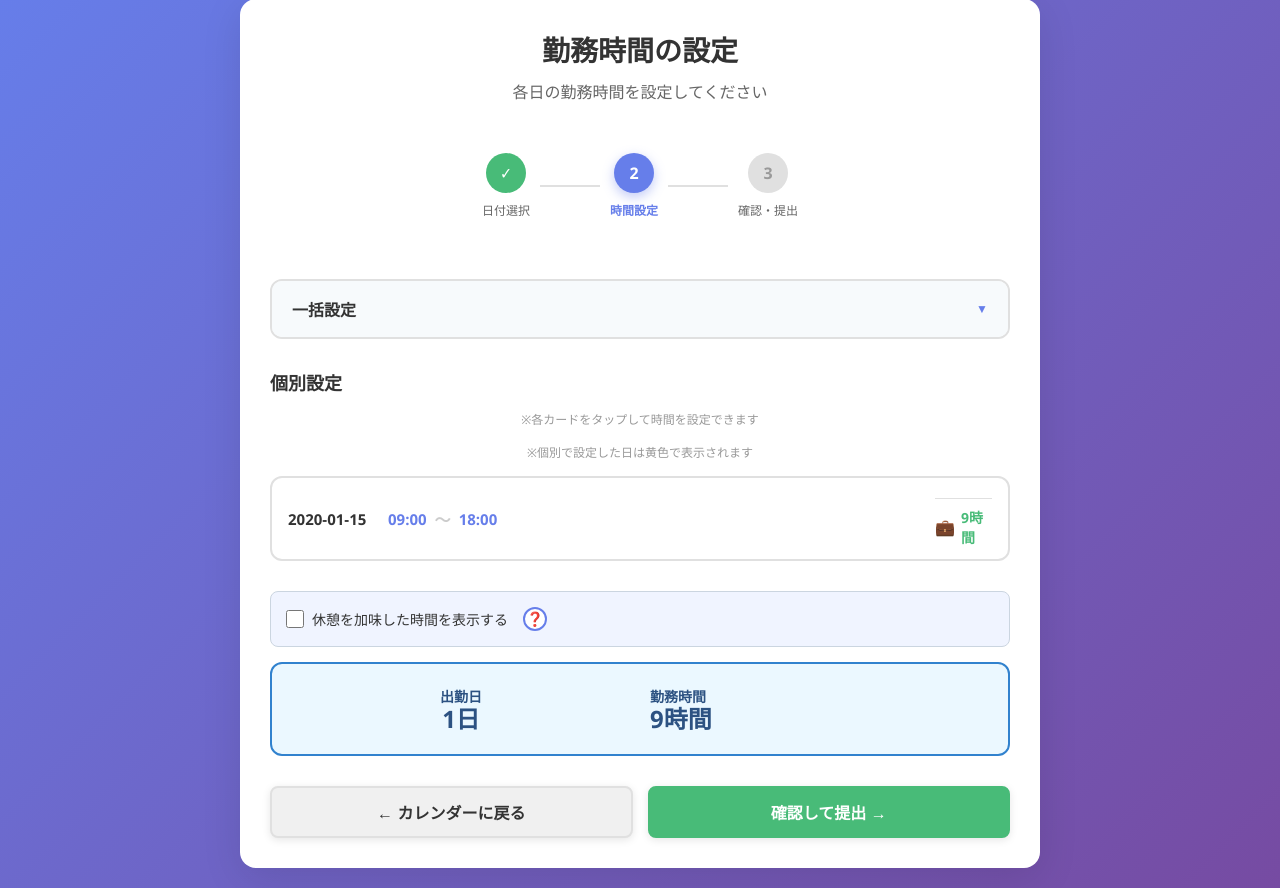
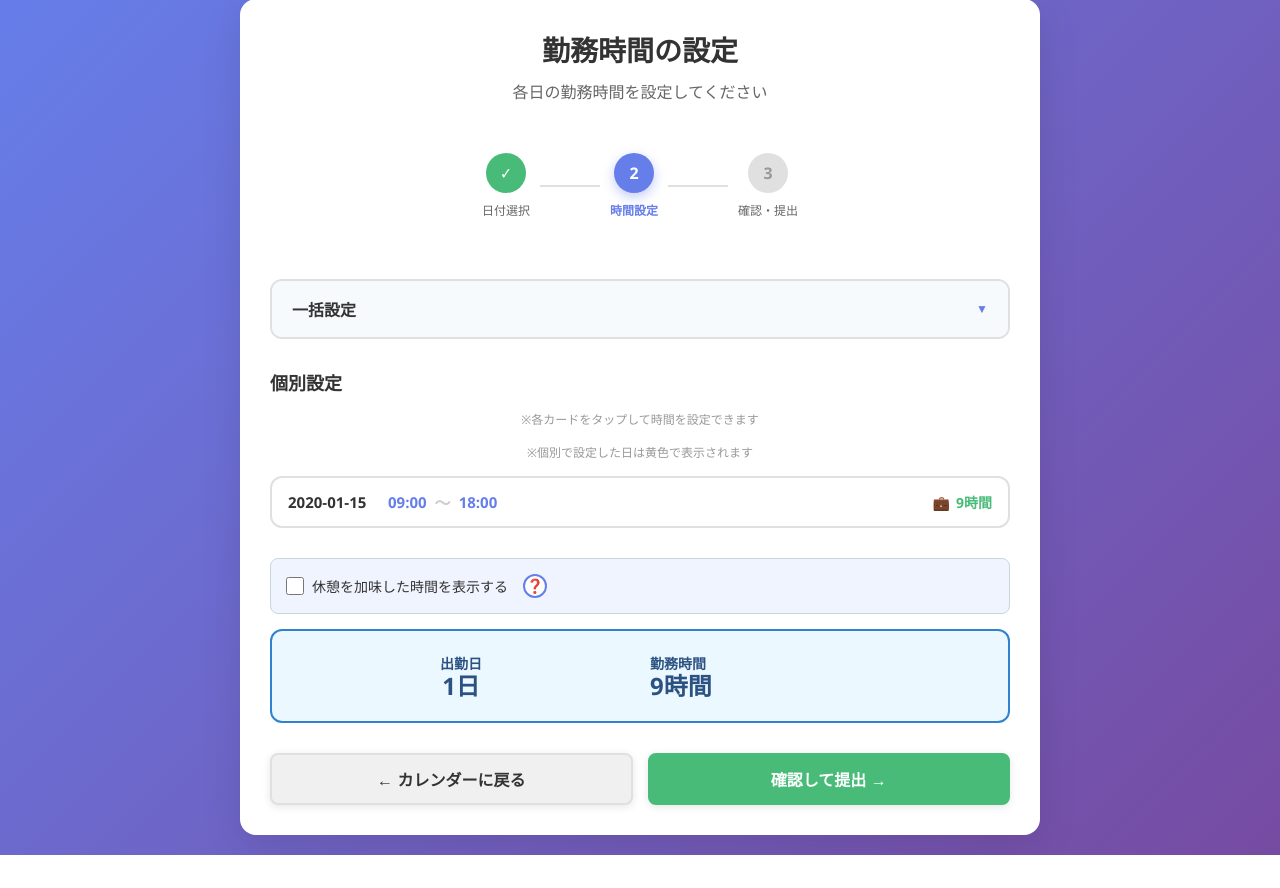
Before and after one commit to musaikun/S-S-Manager, a Spring app: template src/main/resources/templates/timeregister_html/timeregister.html in a window 1280 px wide. Shown: the part 21-909 px from the top of the page. After the commit the page ends 876 px from the top, so only its background shows below. Run offline with Thymeleaf, Linux system fonts and the light colour scheme; the template is opened without the code that fills it: most values are stand-ins (such as "Sample title", 1, 10 or a date in 2020); data that the repository does not hold is empty.

Commit message:
Improve time register UI layout and styling
1. Unified button styling
   - Changed bulk apply "全日設定" button to match other buttons (white bg, purple border)

2. Fixed weekday button overflow
   - Reduced gap from 2px to 1px in weekday selector
   - Reduced padding from 6px 2px to 6px 1px to prevent text cutoff

3. Redesigned individual time card layout
   - Changed from vertical to horizontal two-column layout
   - Left column: Date and time range
   - Right column: Work hours (and break time when checked)
   - When break checkbox is unchecked: Single line showing work hours only
   - When break checkbox is checked: Two lines showing work hours and break time
   - Added card-hours-section wrapper to contain hours and break info
   - Improved visual hierarchy with right-aligned hours display

```diff
--- a/src/main/resources/static/css/timeregister_css/timeregister.css
+++ b/src/main/resources/static/css/timeregister_css/timeregister.css
@@ -188,6 +188,19 @@ body {
     margin-bottom: 20px;
 }
 
+/* 全日設定ボタンの色を他のボタンと統一 */
+.bulk-apply-buttons .btn-primary {
+    background: white;
+    color: #667eea;
+    border: 2px solid #667eea;
+}
+
+.bulk-apply-buttons .btn-primary:hover {
+    background: #f8f9ff;
+    border-color: #5568d3;
+    box-shadow: 0 4px 12px rgba(102, 126, 234, 0.2);
+}
+
 /* 曜日別セクション */
 .weekday-bulk-section {
     border-top: 1px solid #e0e0e0;
@@ -204,7 +217,7 @@ body {
 
 .weekday-bulk-buttons-compact {
     display: flex;
-    gap: 2px;
+    gap: 1px;
     justify-content: space-between;
     flex-wrap: nowrap;
 }
@@ -212,7 +225,7 @@ body {
 .btn-weekday-compact {
     flex: 1;
     min-width: 0;
-    padding: 6px 2px;
+    padding: 6px 1px;
     font-size: 11px;
     font-weight: 600;
     background: white;
@@ -424,7 +437,9 @@ body {
     cursor: pointer;
     transition: all 0.3s ease;
     display: flex;
+    justify-content: space-between;
     align-items: center;
+    gap: 20px;
 }
 
 .time-card:hover {
@@ -446,7 +461,8 @@ body {
     display: flex;
     align-items: center;
     gap: 20px;
-    width: 100%;
+    flex: 1;
+    min-width: 0;
 }
 
 .card-date {
@@ -487,32 +503,49 @@ body {
     font-size: 15px;
 }
 
+/* 右側の時間情報セクション */
+.card-hours-section {
+    display: flex;
+    flex-direction: column;
+    align-items: flex-end;
+    justify-content: center;
+    gap: 4px;
+    min-width: 90px;
+}
+
 .card-hours {
-    margin-top: 8px;
-    padding-top: 8px;
-    border-top: 1px solid #e0e0e0;
     display: flex;
     align-items: center;
-    justify-content: center;
+    justify-content: flex-end;
     gap: 6px;
 }
 
 .card-break-row {
     display: flex;
-    justify-content: space-between;
     align-items: center;
-    padding: 4px 0;
-    font-size: 14px;
+    justify-content: flex-end;
+    gap: 6px;
+    font-size: 12px;
 }
 
 .hours-icon {
-    font-size: 16px;
+    font-size: 14px;
 }
 
 .hours-text {
     font-size: 14px;
     font-weight: 600;
     color: #48bb78;
+}
+
+.break-icon {
+    font-size: 12px;
+}
+
+.break-text {
+    font-size: 12px;
+    font-weight: 600;
+    color: #667eea;
 }
 
 /* 合計表示 */
--- a/src/main/resources/static/js/timeregister_js/timeregister.js
+++ b/src/main/resources/static/js/timeregister_js/timeregister.js
@@ -13,6 +13,7 @@ document.addEventListener('DOMContentLoaded', () => {
     initializeTimePicker();
     setupEventListeners();
     initializeAllCards();
+    updateCardDisplay(); // カードのレイアウトを初期化
     updateTotalHours();
 });
 
@@ -656,15 +657,31 @@ function updateCardDisplay() {
             breakMinutes = 60;
         }
 
+        // card-hoursを card-hours-section でラップ（初回のみ）
+        let cardHours = card.querySelector('.card-hours');
+        let hoursSection = card.querySelector('.card-hours-section');
+
+        if (cardHours && !hoursSection) {
+            // 新しいsectionを作成
+            hoursSection = document.createElement('div');
+            hoursSection.className = 'card-hours-section';
+
+            // card-hoursをsectionでラップ
+            cardHours.parentNode.insertBefore(hoursSection, cardHours);
+            hoursSection.appendChild(cardHours);
+        }
+
         // 休憩時間表示の有無を切り替え
         let breakRow = card.querySelector('.card-break-row');
         if (isBreakMode) {
-            if (!breakRow) {
+            if (!breakRow && hoursSection) {
                 breakRow = document.createElement('div');
                 breakRow.className = 'card-break-row';
-                card.insertBefore(breakRow, card.querySelector('.card-hours'));
+                hoursSection.appendChild(breakRow);
             }
-            breakRow.innerHTML = `<span class="time-label">休憩</span><span class="time-value">${breakMinutes}分</span>`;
+            if (breakRow) {
+                breakRow.innerHTML = `<span class="break-icon">⏰</span><span class="break-text">休憩 ${breakMinutes}分</span>`;
+            }
         } else {
             if (breakRow) {
                 breakRow.remove();
```
